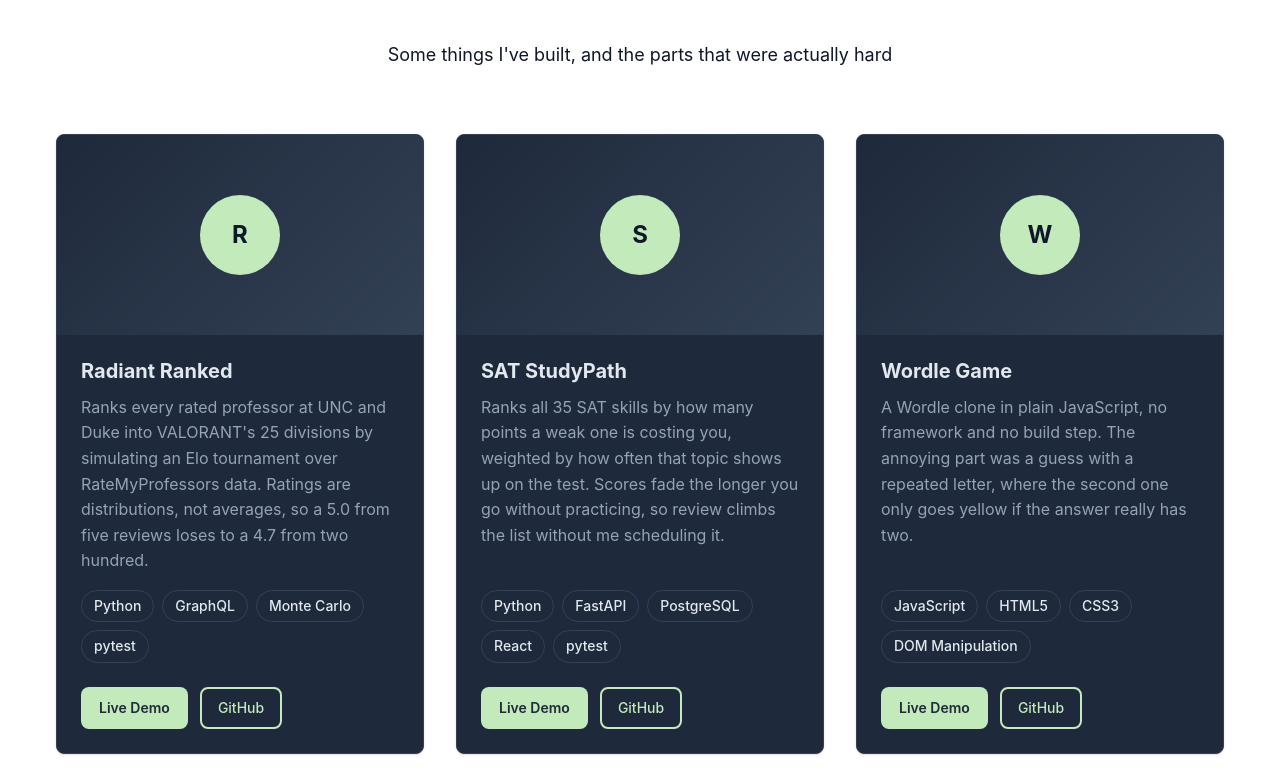
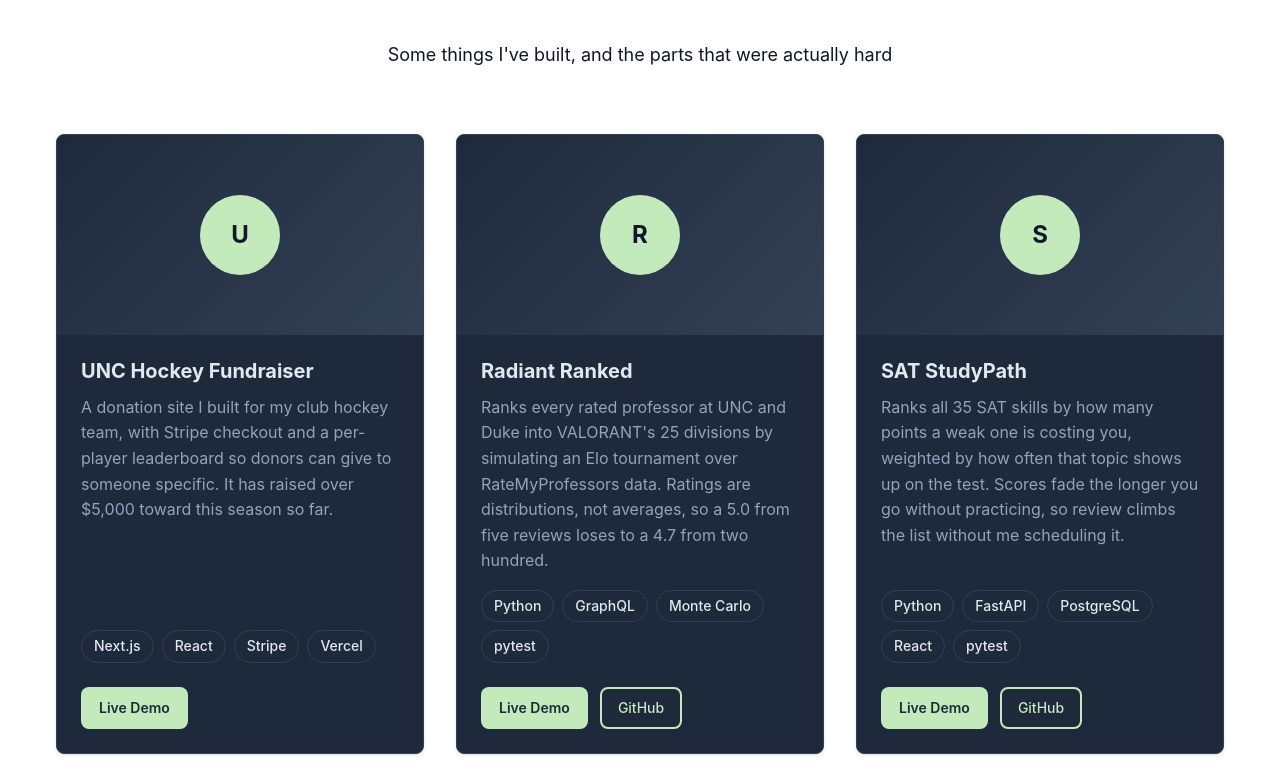
Before and after one commit to andrewpi9/andrewpi9.github.io, a React (Vite) app in the folder portfolio/: page / in a window 1280 px wide. Shown: the part 2040-2824 px from the top of the page. Built offline with nearby package versions, Linux system fonts and the light colour scheme.

Commit message:
adding the hockey fundraiser

```diff
--- a/portfolio/src/components/layout/About.tsx
+++ b/portfolio/src/components/layout/About.tsx
@@ -13,6 +13,7 @@ const About: React.FC = () => {
     { name: 'PostgreSQL', level: 'Beginner', category: 'Backend' },
     { name: 'GraphQL', level: 'Intermediate', category: 'Backend' },
     { name: 'React', level: 'Intermediate', category: 'Frontend' },
+    { name: 'Next.js', level: 'Intermediate', category: 'Frontend' },
     { name: 'Tailwind CSS', level: 'Beginner', category: 'Frontend' },
     { name: 'Git', level: 'Intermediate', category: 'Tools' },
     { name: 'pytest', level: 'Intermediate', category: 'Tools' },
--- a/portfolio/src/components/layout/Projects.tsx
+++ b/portfolio/src/components/layout/Projects.tsx
@@ -8,6 +8,13 @@ const Projects: React.FC = () => {
   const projects: Project[] = [
     {
       id: '0',
+      title: 'UNC Hockey Fundraiser',
+      description: 'A donation site I built for my club hockey team, with Stripe checkout and a per-player leaderboard so donors can give to someone specific. It has raised over $5,000 toward this season so far.',
+      technologies: ['Next.js', 'React', 'Stripe', 'Vercel'],
+      liveUrl: 'https://hockeyfundraising.vercel.app/c/2026-2027-season-fund',
+    },
+    {
+      id: '1',
       title: 'Radiant Ranked',
       description: 'Ranks every rated professor at UNC and Duke into VALORANT\'s 25 divisions by simulating an Elo tournament over RateMyProfessors data. Ratings are distributions, not averages, so a 5.0 from five reviews loses to a 4.7 from two hundred.',
       technologies: ['Python', 'GraphQL', 'Monte Carlo', 'pytest'],
@@ -15,7 +22,7 @@ const Projects: React.FC = () => {
       githubUrl: 'https://github.com/andrewpi9/radiant-ranked',
     },
     {
-      id: '1',
+      id: '2',
       title: 'SAT StudyPath',
       description: 'Ranks all 35 SAT skills by how many points a weak one is costing you, weighted by how often that topic shows up on the test. Scores fade the longer you go without practicing, so review climbs the list without me scheduling it.',
       technologies: ['Python', 'FastAPI', 'PostgreSQL', 'React', 'pytest'],
@@ -23,7 +30,7 @@ const Projects: React.FC = () => {
       githubUrl: 'https://github.com/andrewpi9/SAT-StudyPath',
     },
     {
-      id: '2',
+      id: '3',
       title: 'Wordle Game',
       description: 'A Wordle clone in plain JavaScript, no framework and no build step. The annoying part was a guess with a repeated letter, where the second one only goes yellow if the answer really has two.',
       technologies: ['JavaScript', 'HTML5', 'CSS3', 'DOM Manipulation'],
```
Also changed, not shown: 3 other files (tests, documents, lock files or other folders).
